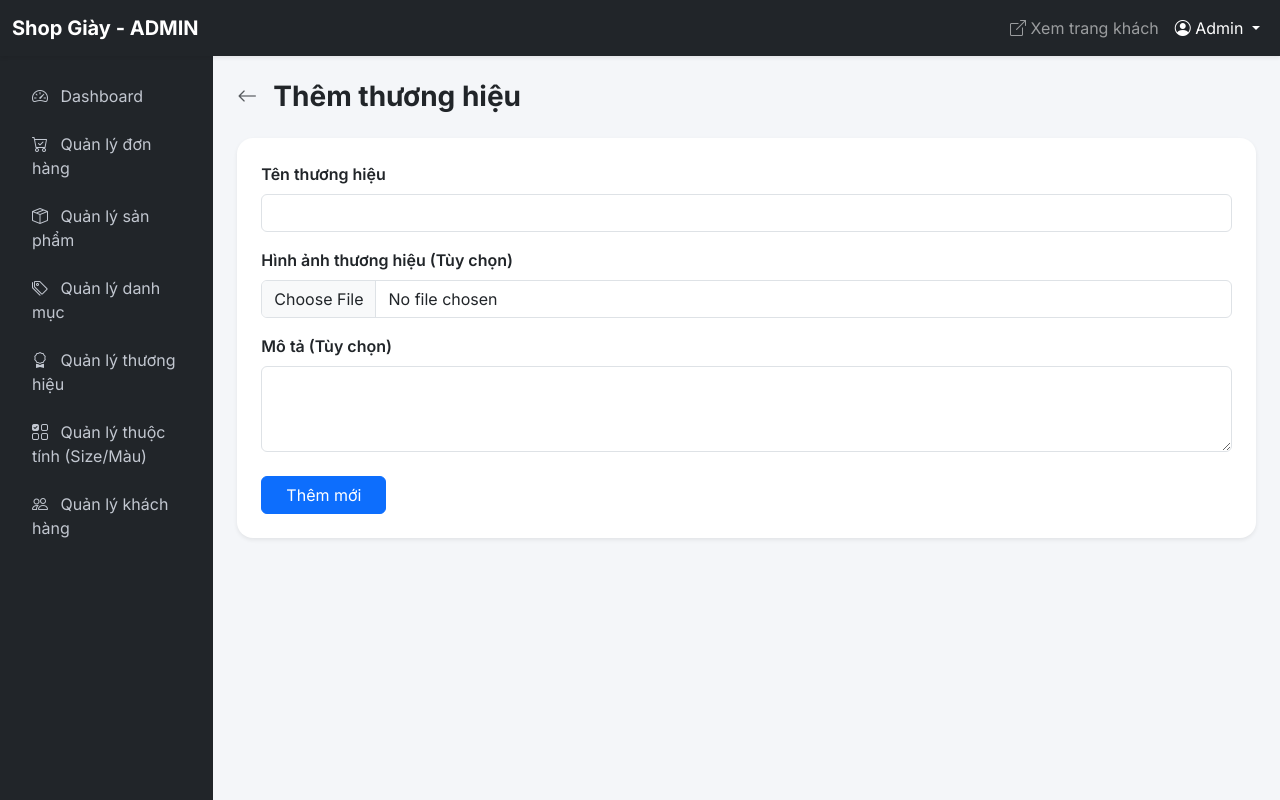
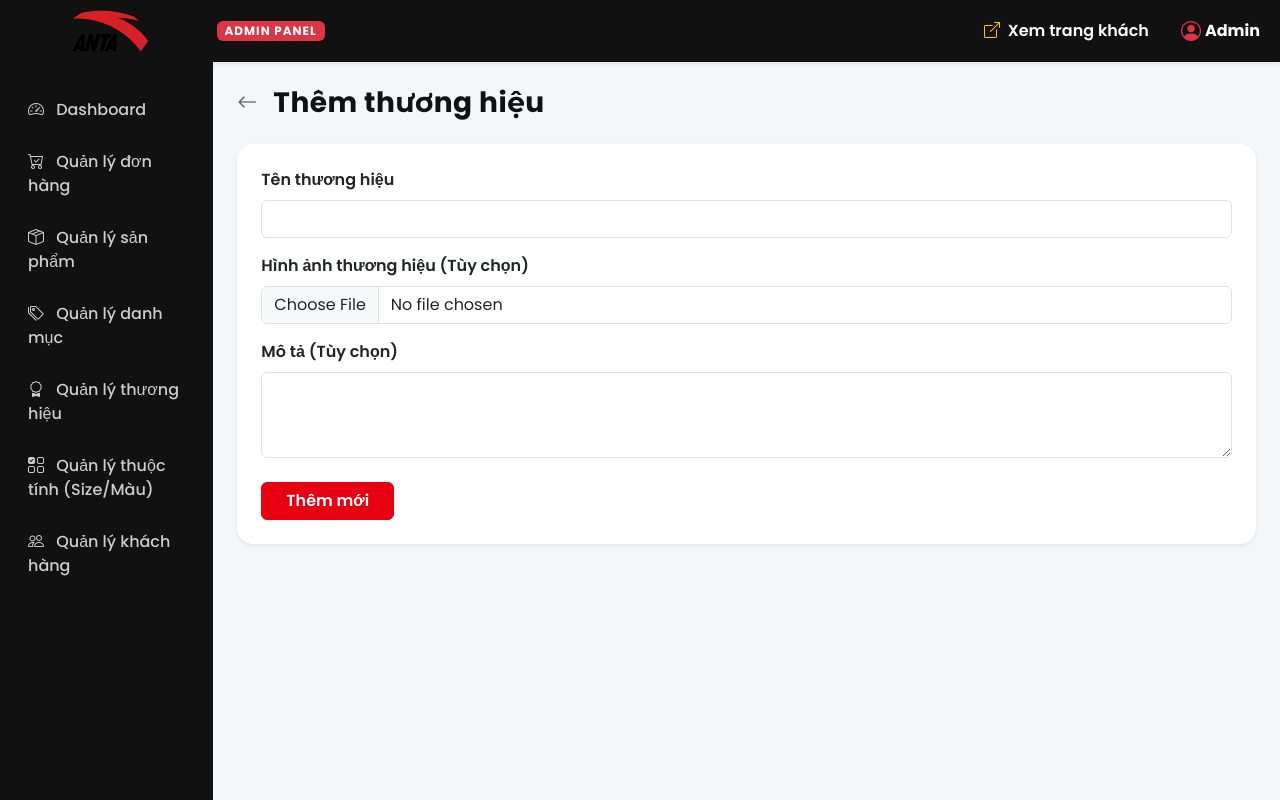
Before and after one commit to minhphi2302/sport-shoes-website, a PHP site: page /views/admin/brand_form.php in a window 1280 px wide. Run offline with PHP 8.4, Linux system fonts and the light colour scheme.

Commit message:
style(admin): cap nhat logo ANTA Store va dong bo tong mau Den & Do cho giao dien Admin

```diff
--- a/views/admin/layouts/header.php
+++ b/views/admin/layouts/header.php
@@ -10,39 +10,50 @@
 <head>
     <meta charset="UTF-8">
     <meta name="viewport" content="width=device-width, initial-scale=1.0">
-    <title>Admin Dashboard - Shop Giày</title>
+    <title>ANTA Store - Admin Dashboard</title>
+    <!-- Bootstrap CSS -->
     <link href="https://cdn.jsdelivr.net/npm/bootstrap@5.3.0/dist/css/bootstrap.min.css" rel="stylesheet">
+    <!-- Bootstrap Icons & FontAwesome 6 -->
     <link rel="stylesheet" href="https://cdn.jsdelivr.net/npm/bootstrap-icons@1.11.1/font/bootstrap-icons.css">
-    <link href="https://fonts.googleapis.com/css2?family=Inter:wght@400;500;600;700&display=swap" rel="stylesheet">
+    <link rel="stylesheet" href="https://cdnjs.cloudflare.com/ajax/libs/font-awesome/6.4.0/css/all.min.css">
+    <!-- Google Fonts -->
+    <link href="https://fonts.googleapis.com/css2?family=Outfit:wght@300;400;500;600;700&family=Poppins:wght@400;500;600;700&display=swap" rel="stylesheet">
+    <!-- Main Black & Red Theme CSS -->
+    <link rel="stylesheet" href="<?= base_url('assets/css/style.css') ?>">
+    <link rel="stylesheet" href="<?= base_url('assets/css/custom.css') ?>">
     <style>
-        body { font-family: 'Inter', sans-serif; background-color: #f4f6f9; }
-        .sidebar { min-height: calc(100vh - 56px); background: #212529; }
-        .sidebar .nav-link { color: #c2c7d0; padding: 12px 20px; }
-        .sidebar .nav-link:hover, .sidebar .nav-link.active { color: #fff; background: rgba(255,255,255,0.1); }
+        body { font-family: 'Poppins', 'Outfit', sans-serif; background-color: #f4f6f9; }
+        .sidebar { min-height: calc(100vh - 62px); background: #111111; }
+        .sidebar .nav-link { color: #cccccc; padding: 12px 20px; font-weight: 500; transition: all 0.2s ease; }
+        .sidebar .nav-link:hover { color: #ffffff !important; background: rgba(230, 0, 18, 0.25) !important; border-radius: 8px; }
+        .sidebar .nav-link.active { color: #ffffff !important; background-color: #e60012 !important; border-radius: 8px; font-weight: 700; }
         .product-img-fixed { width: 250px !important; height: 300px !important; object-fit: cover !important; }
     </style>
 </head>
 <body>
 
-<nav class="navbar navbar-expand-lg navbar-dark bg-dark sticky-top shadow-sm">
+<nav class="navbar navbar-expand-lg navbar-dark bg-dark sticky-top shadow-sm py-2" style="background-color: #111111 !important;">
     <div class="container-fluid">
-        <a class="navbar-brand fw-bold" href="<?= htmlspecialchars($baseUrl) ?>/admin/dashboard">Shop Giày - ADMIN</a>
-        <button class="navbar-toggler" type="button" data-bs-toggle="collapse" data-bs-target="#adminNavbar">
+        <a class="navbar-brand py-0 me-4 d-flex align-items-center" href="<?= base_url('admin/dashboard') ?>">
+            <img src="<?= base_url('image/logo.webp') ?>" alt="ANTA Store Logo" style="height: 42px; width: auto; object-fit: contain;">
+            <span class="badge bg-danger ms-2 px-2 py-1 text-uppercase fw-bold" style="font-size: 0.75rem; letter-spacing: 1px;">ADMIN PANEL</span>
+        </a>
+        <button class="navbar-toggler border-0" type="button" data-bs-toggle="collapse" data-bs-target="#adminNavbar">
             <span class="navbar-toggler-icon"></span>
         </button>
         <div class="collapse navbar-collapse" id="adminNavbar">
-            <ul class="navbar-nav ms-auto">
-                <li class="nav-item">
-                    <a class="nav-link" href="<?= htmlspecialchars($baseUrl) ?>/" target="_blank"><i class="bi bi-box-arrow-up-right"></i> Xem trang khách</a>
+            <ul class="navbar-nav ms-auto align-items-center">
+                <li class="nav-item me-3">
+                    <a class="nav-link text-white fw-semibold" href="<?= base_url('/') ?>" target="_blank"><i class="bi bi-box-arrow-up-right me-1 text-warning"></i> Xem trang khách</a>
                 </li>
                 <li class="nav-item dropdown">
-                    <a class="nav-link dropdown-toggle text-white" href="#" data-bs-toggle="dropdown">
-                        <i class="bi bi-person-circle"></i> <?= htmlspecialchars($user['name'] ?? 'Admin') ?>
+                    <a class="nav-link dropdown-toggle text-white fw-bold d-flex align-items-center" href="#" data-bs-toggle="dropdown">
+                        <i class="bi bi-person-circle fs-5 me-1 text-danger"></i> <?= htmlspecialchars($user['name'] ?? 'Admin') ?>
                     </a>
-                    <ul class="dropdown-menu dropdown-menu-end">
+                    <ul class="dropdown-menu dropdown-menu-end shadow border-0 rounded-3">
                         <li>
-                            <form action="<?= htmlspecialchars($baseUrl) ?>/logout" method="POST">
-                                <button class="dropdown-item" type="submit">Đăng xuất</button>
+                            <form action="<?= base_url('logout') ?>" method="POST">
+                                <button class="dropdown-item text-danger fw-semibold" type="submit"><i class="bi bi-box-arrow-right me-2"></i> Đăng xuất</button>
                             </form>
                         </li>
                     </ul>
@@ -54,41 +65,41 @@
 
 <div class="container-fluid">
     <div class="row">
-        <nav class="col-md-3 col-lg-2 d-md-block sidebar collapse">
+        <nav class="col-md-3 col-lg-2 d-md-block sidebar collapse p-2">
             <div class="position-sticky pt-3">
-                <ul class="nav flex-column">
+                <ul class="nav flex-column gap-1">
                     <li class="nav-item">
-                        <a class="nav-link <?= strpos($_SERVER['REQUEST_URI'], '/admin/dashboard') !== false ? 'active' : '' ?>" href="<?= htmlspecialchars($baseUrl) ?>/admin/dashboard">
+                        <a class="nav-link <?= strpos($_SERVER['REQUEST_URI'], '/admin/dashboard') !== false ? 'active' : '' ?>" href="<?= base_url('admin/dashboard') ?>">
                             <i class="bi bi-speedometer2 me-2"></i> Dashboard
                         </a>
                     </li>
                     <li class="nav-item">
-                        <a class="nav-link <?= strpos($_SERVER['REQUEST_URI'], '/admin/orders') !== false ? 'active' : '' ?>" href="<?= htmlspecialchars($baseUrl) ?>/admin/orders">
+                        <a class="nav-link <?= strpos($_SERVER['REQUEST_URI'], '/admin/orders') !== false ? 'active' : '' ?>" href="<?= base_url('admin/orders') ?>">
                             <i class="bi bi-cart-check me-2"></i> Quản lý đơn hàng
                         </a>
                     </li>
                     <li class="nav-item">
-                        <a class="nav-link <?= strpos($_SERVER['REQUEST_URI'], '/admin/products') !== false ? 'active' : '' ?>" href="<?= htmlspecialchars($baseUrl) ?>/admin/products">
+                        <a class="nav-link <?= strpos($_SERVER['REQUEST_URI'], '/admin/products') !== false ? 'active' : '' ?>" href="<?= base_url('admin/products') ?>">
                             <i class="bi bi-box-seam me-2"></i> Quản lý sản phẩm
                         </a>
                     </li>
                     <li class="nav-item">
-                        <a class="nav-link <?= strpos($_SERVER['REQUEST_URI'], '/admin/categories') !== false ? 'active' : '' ?>" href="<?= htmlspecialchars($baseUrl) ?>/admin/categories">
+                        <a class="nav-link <?= strpos($_SERVER['REQUEST_URI'], '/admin/categories') !== false ? 'active' : '' ?>" href="<?= base_url('admin/categories') ?>">
                             <i class="bi bi-tags me-2"></i> Quản lý danh mục
                         </a>
                     </li>
                     <li class="nav-item">
-                        <a class="nav-link <?= strpos($_SERVER['REQUEST_URI'], '/admin/brands') !== false ? 'active' : '' ?>" href="<?= htmlspecialchars($baseUrl) ?>/admin/brands">
+                        <a class="nav-link <?= strpos($_SERVER['REQUEST_URI'], '/admin/brands') !== false ? 'active' : '' ?>" href="<?= base_url('admin/brands') ?>">
                             <i class="bi bi-award me-2"></i> Quản lý thương hiệu
                         </a>
                     </li>
                     <li class="nav-item">
-                        <a class="nav-link <?= strpos($_SERVER['REQUEST_URI'], '/admin/attributes') !== false ? 'active' : '' ?>" href="<?= htmlspecialchars($baseUrl) ?>/admin/attributes">
+                        <a class="nav-link <?= strpos($_SERVER['REQUEST_URI'], '/admin/attributes') !== false ? 'active' : '' ?>" href="<?= base_url('admin/attributes') ?>">
                             <i class="bi bi-ui-checks-grid me-2"></i> Quản lý thuộc tính (Size/Màu)
                         </a>
                     </li>
                     <li class="nav-item">
-                        <a class="nav-link <?= strpos($_SERVER['REQUEST_URI'], '/admin/customers') !== false ? 'active' : '' ?>" href="<?= htmlspecialchars($baseUrl) ?>/admin/customers">
+                        <a class="nav-link <?= strpos($_SERVER['REQUEST_URI'], '/admin/customers') !== false ? 'active' : '' ?>" href="<?= base_url('admin/customers') ?>">
                             <i class="bi bi-people me-2"></i> Quản lý khách hàng
                         </a>
                     </li>
--- a/views/client/checkout.php
+++ b/views/client/checkout.php
@@ -139,10 +139,10 @@
 
                         <div class="d-flex justify-content-between mt-4 pt-3 border-top">
                             <span class="fw-bold fs-5">Tổng cộng</span>
-                            <span class="fw-bold fs-4 text-red"><?= number_format($currentGrandTotal, 0, ',', '.') ?>đ</span>
+                            <span class="fw-bold fs-4 text-primary"><?= number_format($currentGrandTotal, 0, ',', '.') ?>đ</span>
                         </div>
 
-                        <button type="submit" class="btn btn-red w-100 py-3 mt-4 rounded-pill fw-bold text-uppercase fs-5">
+                        <button type="submit" class="btn btn-primary w-100 py-3 mt-4 rounded-pill fw-bold text-uppercase fs-5">
                             Đặt hàng ngay
                         </button>
                         <div class="text-center mt-3">
```
